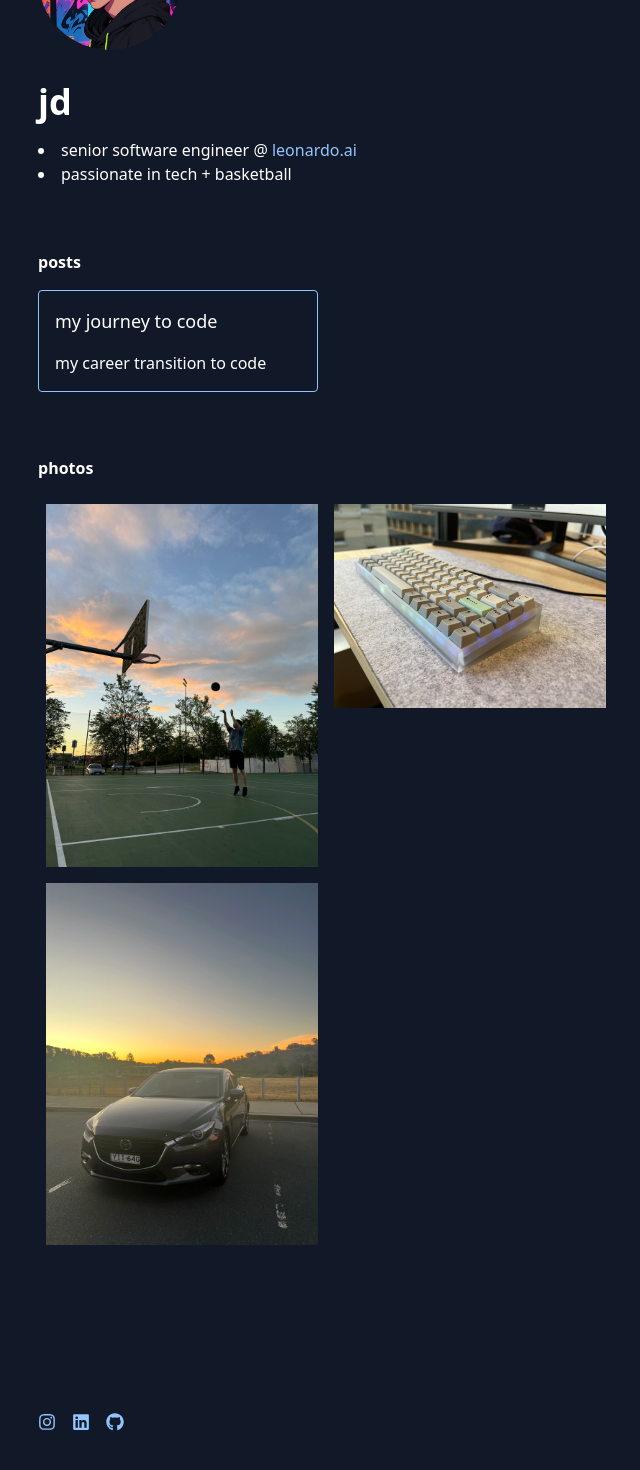
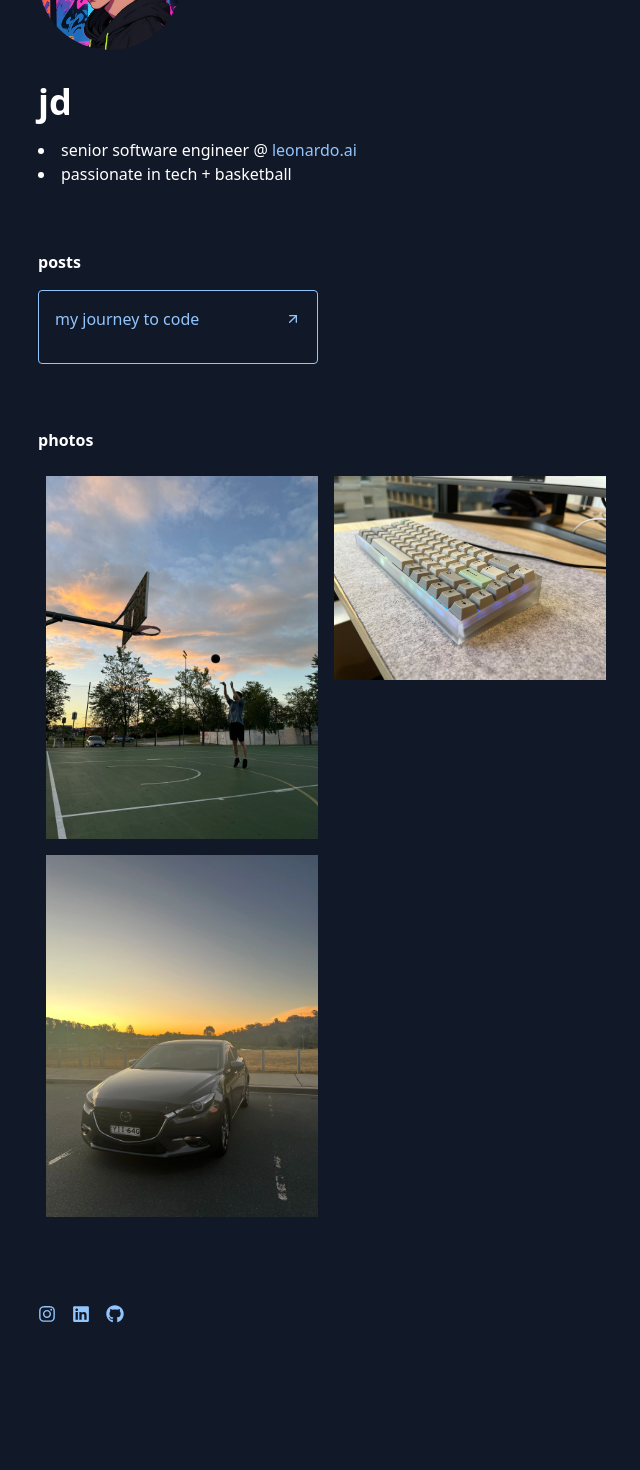
Before and after one commit to jpduong/jpduong.github.io, a Next.js app: page / in a window 1280 px wide. Shown: the part 174-1644 px from the top of the page, without its empty margins (314-954 px from the left). After the commit the page ends 1535 px from the top, so only its background shows below. Built offline with nearby package versions, Linux system fonts and the light colour scheme.

Commit message:
feat: tidy up code

```diff
--- a/src/app/components/footer.tsx
+++ b/src/app/components/footer.tsx
@@ -1,4 +1,5 @@
 import { FaGithub, FaInstagram, FaLinkedin } from "react-icons/fa";
+import { Link } from "./shared/link";
 
 const FOOTER_LINKS = [
   {
@@ -17,13 +18,13 @@ const FOOTER_LINKS = [
 
 export const Footer = () => {
   return (
-    <footer className="flex flex-row gap-4 py-24">
+    <footer className="flex flex-row gap-4 py-4">
       {FOOTER_LINKS.map(({ href, Icon }) => (
-        <a href={href} target="_blank" className="text-blue-300" key={href}>
+        <Link key={href} href={href}>
           <button className="text-lg">
             <Icon />
           </button>
-        </a>
+        </Link>
       ))}
     </footer>
   );
--- a/src/app/components/header.tsx
+++ b/src/app/components/header.tsx
@@ -1,3 +1,5 @@
+import { Link } from "./shared/link";
+
 export const LINK_LEONARDO = `https://app.leonardo.ai`;
 
 export const Header = () => {
@@ -14,9 +16,7 @@ export const Header = () => {
       <ul className="mb-16 list-disc list-inside">
         <li>
           senior software engineer @{" "}
-          <a href={LINK_LEONARDO} className="text-blue-300" target="_blank">
-            leonardo.ai
-          </a>
+          <Link href={LINK_LEONARDO}>leonardo.ai</Link>
         </li>
         <li>passionate in tech + basketball</li>
       </ul>
--- a/src/app/components/shared/content-block.tsx
+++ b/src/app/components/shared/content-block.tsx
@@ -1,3 +1,6 @@
+import { FiArrowUpRight } from "react-icons/fi";
+import { Link } from "./link";
+
 type Props = {
   content: {
     title: string;
@@ -10,20 +13,11 @@ export const ContentBlock = ({ content }: Props) => {
   const { href, title, body } = content;
 
   return (
-    <a
-      className="
-      border
-      border-blue-300
-      rounded
-      "
-      href={href}
-      target="_blank"
-    >
-      {/* transition duration-200 ease-in-out transform hover:-translate-y-1 duration-200 ease-in-out */}
-      <div className="p-4">
-        <h2 className="text-lg mb-4">{title}</h2>
-        <p>{body}</p>
+    <Link href={href} className="border border-blue-300 rounded">
+      <div className="p-4 flex justify-between">
+        <h2 className="mb-4">{title}</h2>
+        <FiArrowUpRight className="mt-1" />
       </div>
-    </a>
+    </Link>
   );
 };
--- /dev/null
+++ b/src/app/components/shared/link.tsx
@@ -0,0 +1,20 @@
+type Props = {
+  children: JSX.Element | JSX.Element[] | string;
+  href: string;
+  className?: string;
+};
+
+export const Link = ({ children, href, className }: Props) => {
+  const baseClass = `custom-hover text-blue-300`;
+
+  return (
+    <a
+      className={`${baseClass} ${className}`}
+      href={href}
+      target="_blank"
+      rel="noopener noreferrer"
+    >
+      {children}
+    </a>
+  );
+};
--- a/src/app/globals.css
+++ b/src/app/globals.css
@@ -1,6 +1,13 @@
 @tailwind base;
 @tailwind components;
 @tailwind utilities;
+
+@layer components {
+  .custom-hover {
+    @apply transition duration-200 ease-in-out transform hover:-translate-y-1;
+  }
+}
+
 /*
 :root {
   --max-width: 1100px;
```
